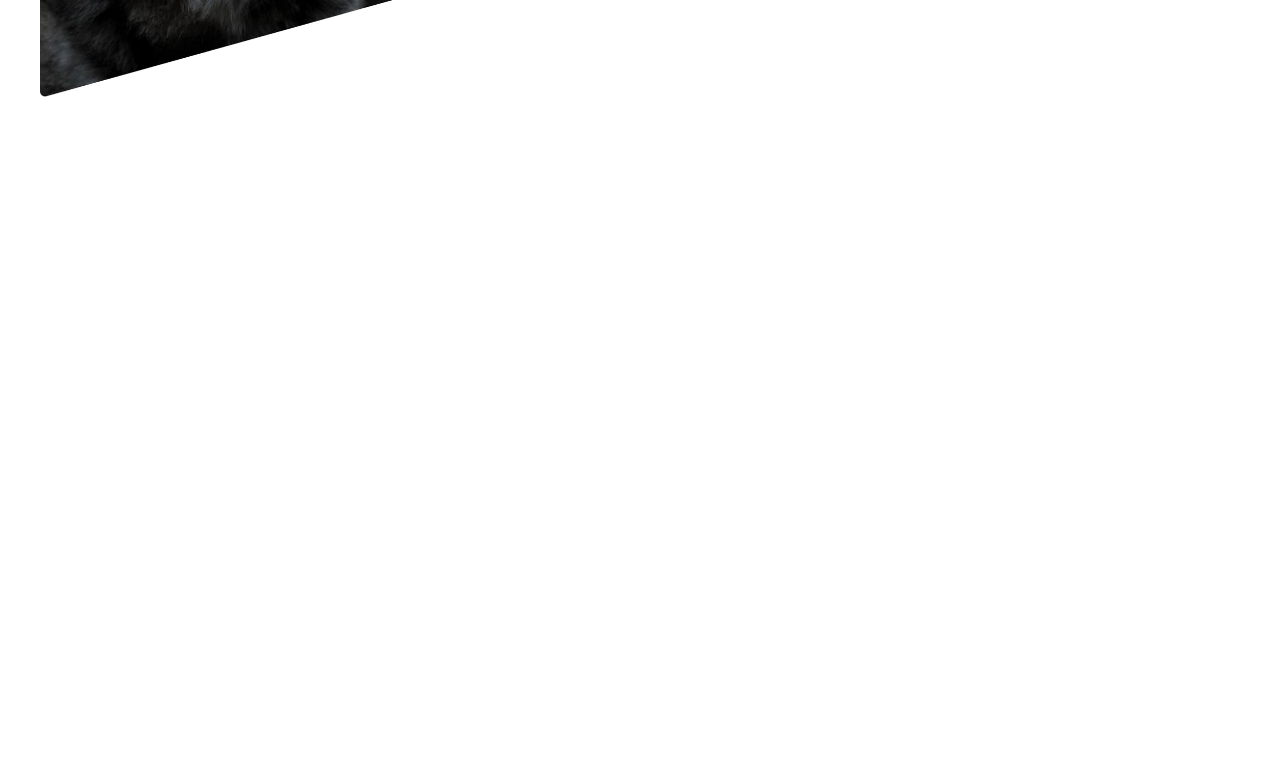
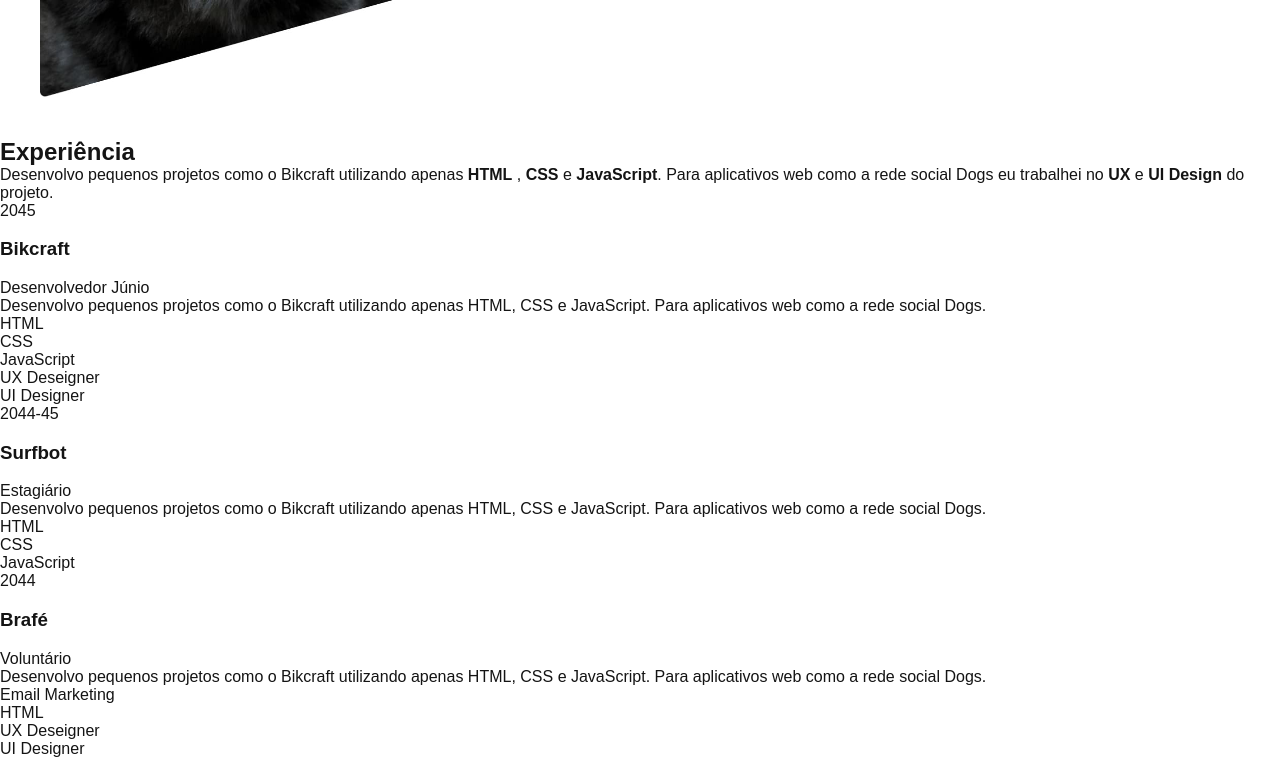
Before and after one commit to Allan8606/Portifolio, a plain HTML site: page index.html in a window 1280 px wide. Shown: the part 598-1356 px from the top of the page. Before the commit the page ends 800 px from the top, so only its background shows below. Drawn offline with Linux system fonts and the light colour scheme.

Commit message:
adicionando experiencias

```diff
--- a/index.html
+++ b/index.html
@@ -26,5 +26,69 @@
                 <p>Localizado no Brasil</p>
             </div>
         </main>
+
+        <section class="experiencia" id="experiencia" aria-label="Experiencia">
+            <h2 class="subtitulo">Experiência</h2>
+            <div>
+                <p class="experiencia-texto">
+                    Desenvolvo pequenos projetos como o Bikcraft utilizando
+                    apenas <strong>HTML</strong> , <strong>CSS</strong> e
+                    <strong>JavaScript</strong>. Para aplicativos web como a
+                    rede social Dogs eu trabalhei no <strong>UX</strong> e
+                    <strong>UI Design</strong> do projeto.
+                </p>
+
+                <div class="empresa">
+                    <span class="empresa-ano">2045</span>
+                    <h3 class="empresa-titulo">Bikcraft</h3>
+                    <span class="empresa-titulo">Desenvolvedor Júnio</span>
+                    <p class="empresa-texto">
+                        Desenvolvo pequenos projetos como o Bikcraft utilizando
+                        apenas HTML, CSS e JavaScript. Para aplicativos web como
+                        a rede social Dogs.
+                    </p>
+                    <ul class="empresa-habilidades">
+                        <li>HTML</li>
+                        <li>CSS</li>
+                        <li>JavaScript</li>
+                        <li>UX Deseigner</li>
+                        <li>UI Designer</li>
+                    </ul>
+                </div>
+
+                <div class="empresa">
+                    <span class="empresa-ano">2044-45</span>
+                    <h3 class="empresa-titulo">Surfbot</h3>
+                    <span class="empresa-titulo">Estagiário</span>
+                    <p class="empresa-texto">
+                        Desenvolvo pequenos projetos como o Bikcraft utilizando
+                        apenas HTML, CSS e JavaScript. Para aplicativos web como
+                        a rede social Dogs.
+                    </p>
+                    <ul class="empresa-habilidades">
+                        <li>HTML</li>
+                        <li>CSS</li>
+                        <li>JavaScript</li>
+                    </ul>
+                </div>
+
+                <div class="empresa">
+                    <span class="empresa-ano">2044</span>
+                    <h3 class="empresa-titulo">Brafé</h3>
+                    <span class="empresa-titulo">Voluntário</span>
+                    <p class="empresa-texto">
+                        Desenvolvo pequenos projetos como o Bikcraft utilizando
+                        apenas HTML, CSS e JavaScript. Para aplicativos web como
+                        a rede social Dogs.
+                    </p>
+                    <ul class="empresa-habilidades">
+                        <li>Email Marketing</li>
+                        <li>HTML</li>
+                        <li>UX Deseigner</li>
+                        <li>UI Designer</li>
+                    </ul>
+                </div>
+            </div>
+        </section>
     </body>
 </html>
```
